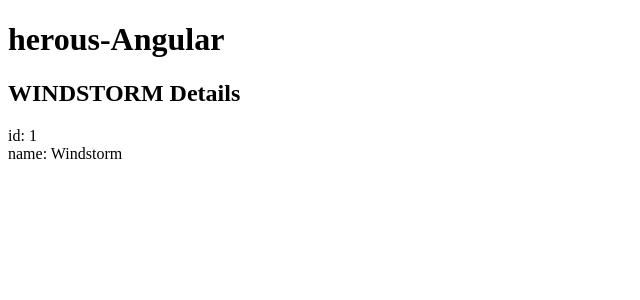
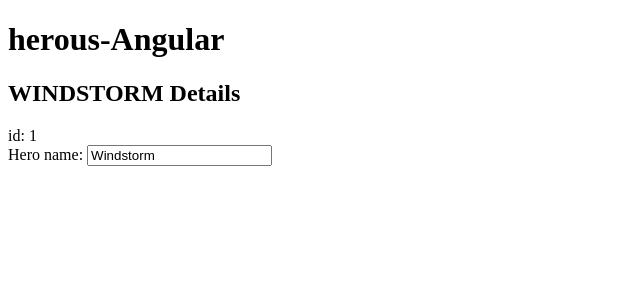
Before and after one commit to EfratVanso/herous_Angular, an Angular app: page / in a window 1280 px wide. Shown: the top 300 px of the page, without its empty margins (0-640 px from the left). Built offline with nearby package versions, Linux system fonts and the light colour scheme.

Commit message:
used two-way data binding

```diff
--- a/src/app/app.module.ts
+++ b/src/app/app.module.ts
@@ -1,5 +1,6 @@
 import { NgModule } from '@angular/core';
 import { BrowserModule } from '@angular/platform-browser';
+import { FormsModule } from '@angular/forms';
 
 import { AppRoutingModule } from './app-routing.module';
 import { AppComponent } from './app.component';
@@ -12,7 +13,8 @@
   ],
   imports: [
     BrowserModule,
-    AppRoutingModule
+    AppRoutingModule,
+    FormsModule
   ],
   providers: [],
   bootstrap: [AppComponent]
--- a/src/app/heroes/heroes.component.html
+++ b/src/app/heroes/heroes.component.html
@@ -1,4 +1,7 @@
 <h2>{{hero.name | uppercase}} Details</h2>
 
 <div><span>id: </span>{{hero.id}}</div>
-<div><span>name: </span>{{hero.name}}</div>
+<div>
+    <label for="name">Hero name: </label>
+    <input id="name" [(ngModel)]="hero.name" placeholder="name">
+</div>
--- a/src/app/heroes/heroes.component.ts
+++ b/src/app/heroes/heroes.component.ts
@@ -1,4 +1,4 @@
-import { Component, OnInit } from '@angular/core';
+import { Component, Input, OnInit } from '@angular/core';
 import { Hero } from '../hero';
 @Component({
   selector: 'app-heroes',
@@ -6,7 +6,7 @@
   styleUrls: ['./heroes.component.css']
 })
 export class HeroesComponent implements OnInit {
-  hero: Hero = {
+   hero: Hero = {
     id: 1,
     name: 'Windstorm'
   };
```
